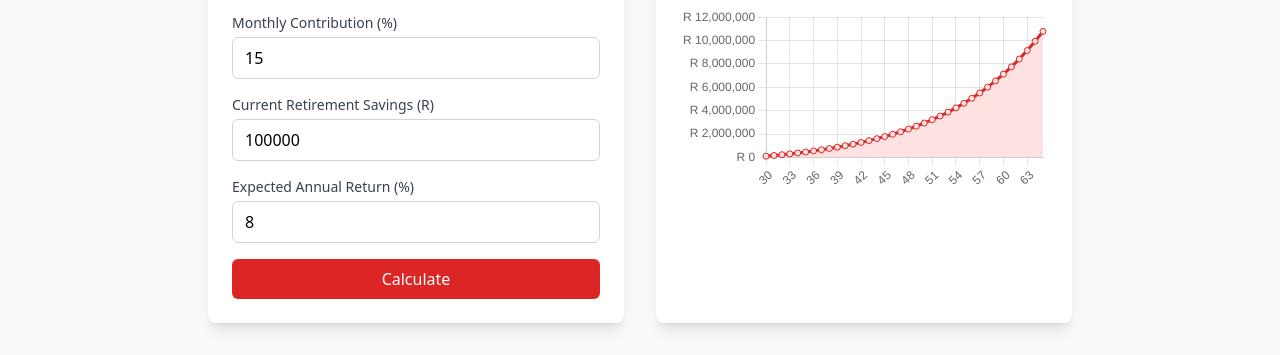
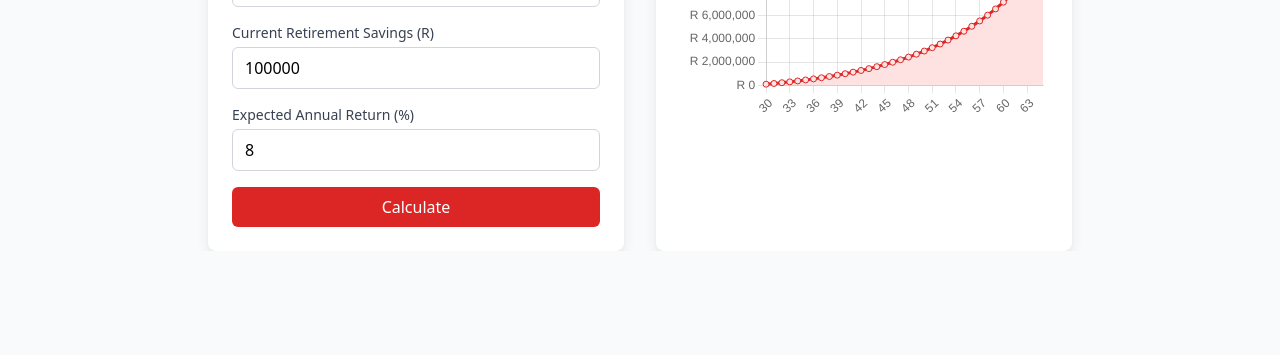
Before and after one commit to mokaty1818795/investment_calculator, a plain HTML site: page retirement.html in a window 1280 px wide. Shown: the part 621-976 px from the top of the page. After the commit the page ends 872 px from the top, so only its background shows below. Drawn offline with nearby package versions, Linux system fonts and the light colour scheme.

Commit message:
decreased  margin top

```diff
--- a/retirement.html
+++ b/retirement.html
@@ -7,9 +7,9 @@
     <script src="https://cdnjs.cloudflare.com/ajax/libs/Chart.js/3.7.0/chart.min.js"></script>
     <script src="https://cdn.tailwindcss.com"></script>
 </head>
-<body class="bg-gray-50 min-h-screen py-8">
+<body class="bg-gray-50 min-h-screen ">
     <div id="header"></div>
-    <div class="max-w-4xl mt-20 mx-auto px-4">
+    <div class="max-w-4xl mt-10 mx-auto px-4">
         <div class="text-center mb-8">
             <h1 class="text-3xl font-bold text-red-600 mb-2">Retirement Calculator</h1>
             <p class="text-red-600">Plan your financial future with confidence</p>
```
